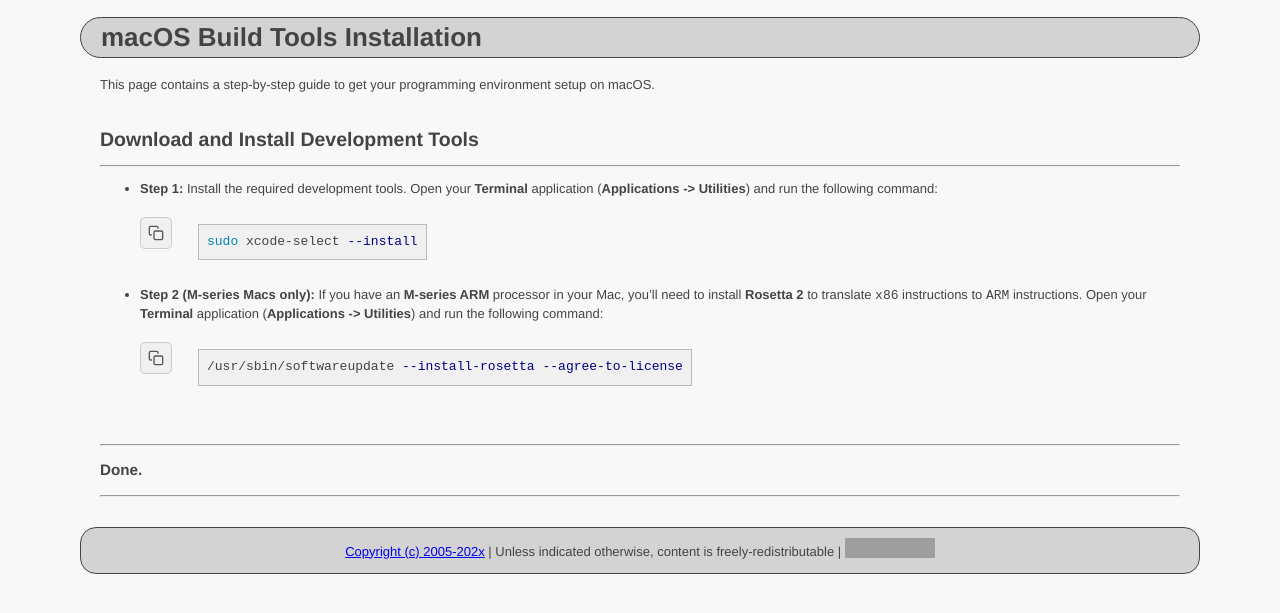
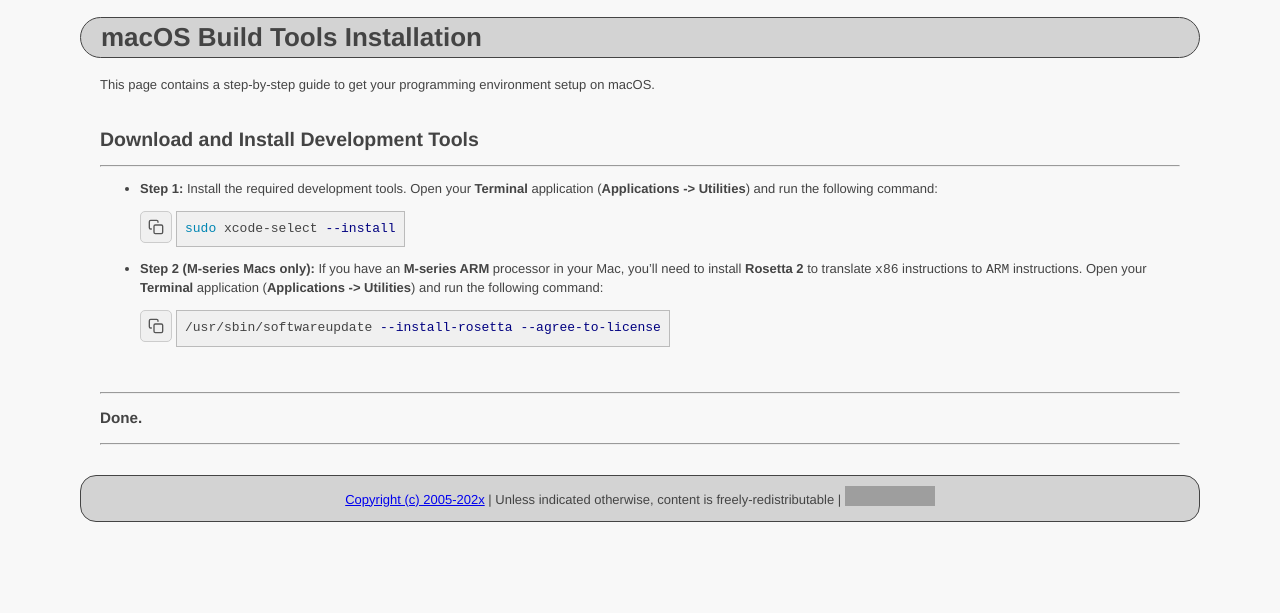
Before and after one commit to ycpcs/dev-env-setup-guide, a Jekyll site: the page built from prog_envs/macOS/macOS_build_tools_installation.md, in a window 1280 px wide. Shown: the top 613 px of the page. Built offline with Jekyll 4.4.1, drawn with Linux system fonts in a browser that asks for light colours; grey boxes are pictures that could not be loaded.

Commit message:
updated copy button styling

```diff
--- a/css/copy_button.css
+++ b/css/copy_button.css
@@ -2,8 +2,8 @@
   display: flex;
   flex-direction: row;
   align-items: flex-start;
-  gap: 0;
-  margin: 0.0em 0;
+  gap: 4px;
+  margin: 0.5em 0;
 }
 
 .copy-btn {
@@ -13,8 +13,7 @@
   justify-content: center;
   width: 32px;
   height: 32px;
-  margin-top: 6px;
-  margin-right: 6px;
+  margin: 0;
   padding: 0;
   cursor: pointer;
   background: #f0f0f0;
@@ -22,6 +21,10 @@
   border: 1px solid #ccc;
   border-radius: 5px;
   transition: background 0.2s, color 0.2s, border-color 0.2s;
+}
+
+.code-wrapper pre {
+  margin: 0;
 }
 
 .copy-btn:hover {
--- a/js/copy_button.js
+++ b/js/copy_button.js
@@ -17,8 +17,8 @@ document.addEventListener("DOMContentLoaded", function () {
     var btn = document.createElement("button");
     btn.className = "copy-btn";
     btn.innerHTML = COPY_ICON;
-    btn.setAttribute("title", "Copy code");
-    btn.setAttribute("aria-label", "Copy code");
+    btn.setAttribute("title", "Copy");
+    btn.setAttribute("aria-label", "Copy");
 
     wrapper.appendChild(btn);
     wrapper.appendChild(pre);
```
